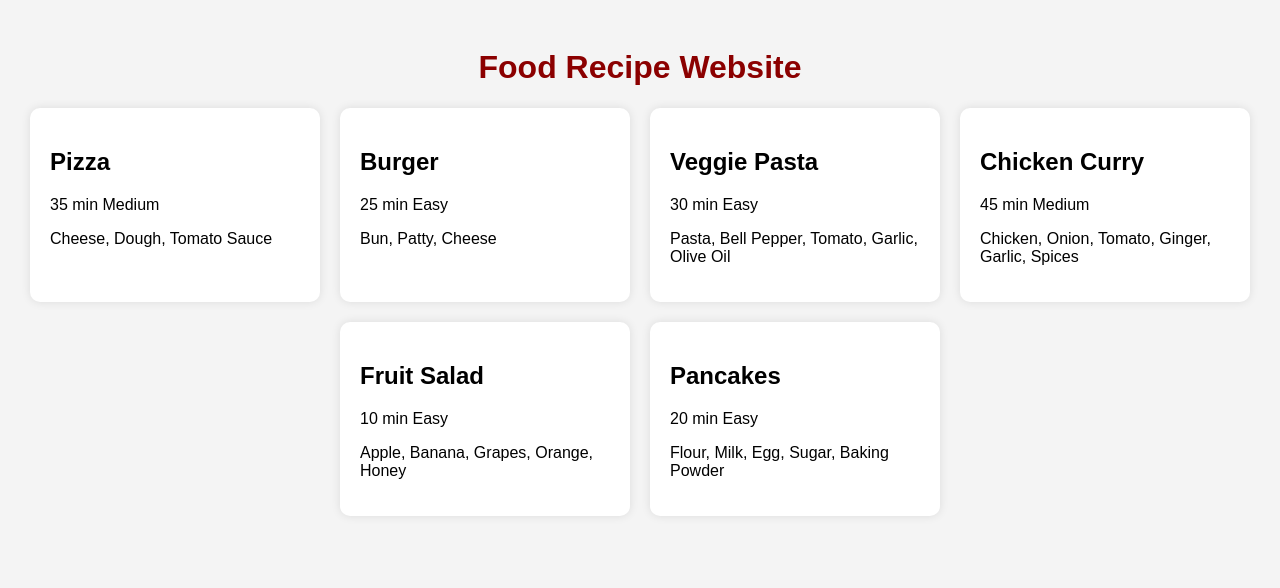
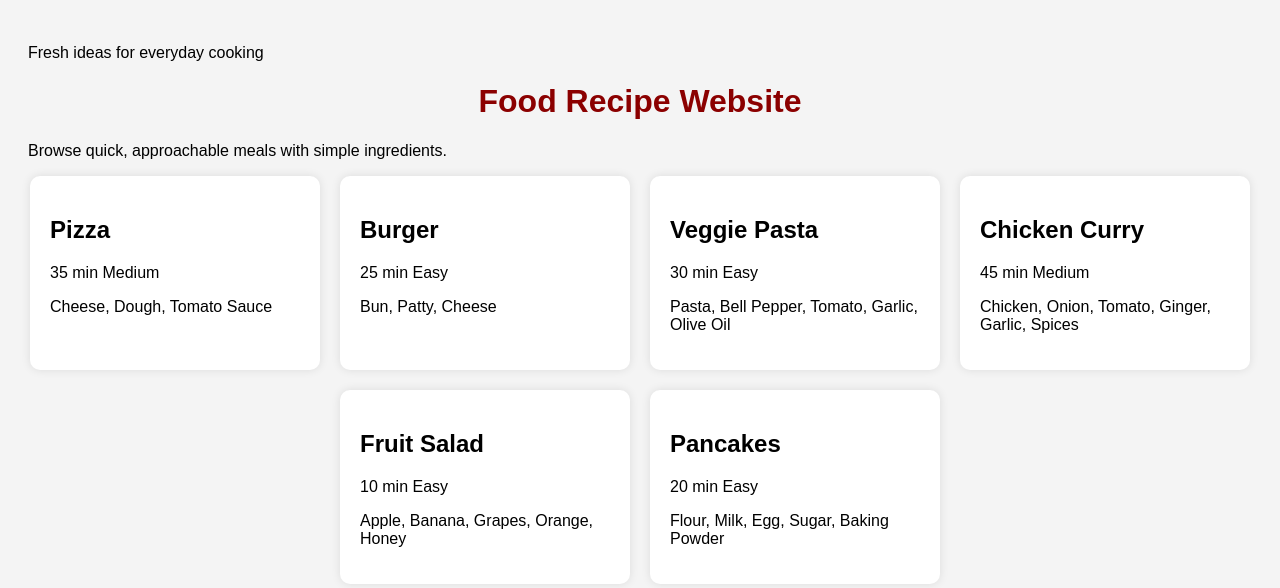
Before and after one commit to jeshmin-dot/Food-recipes, a Flask app: page / in a window 1280 px wide. Shown: the top 588 px of the page. Run offline with Flask 3, Linux system fonts and the light colour scheme.

Commit message:
Structure recipe page content

```diff
--- a/templates/index.html
+++ b/templates/index.html
@@ -10,9 +10,14 @@
 </head>
 <body>
 
+    <main class="page">
+        <header class="page-header">
+            <p class="eyebrow">Fresh ideas for everyday cooking</p>
             <h1>Food Recipe Website</h1>
+            <p class="intro">Browse quick, approachable meals with simple ingredients.</p>
+        </header>
 
-    <div class="recipe-container">
+        <section class="recipe-container" aria-label="Recipe list">
 
             {% for recipe in recipes %}
 
@@ -27,7 +32,8 @@
 
             {% endfor %}
 
-    </div>
+        </section>
+    </main>
 
 <script src="{{ url_for('static',
 filename='js/script.js') }}"></script>
```
Lines whose indentation alone changed are shown as unchanged.
